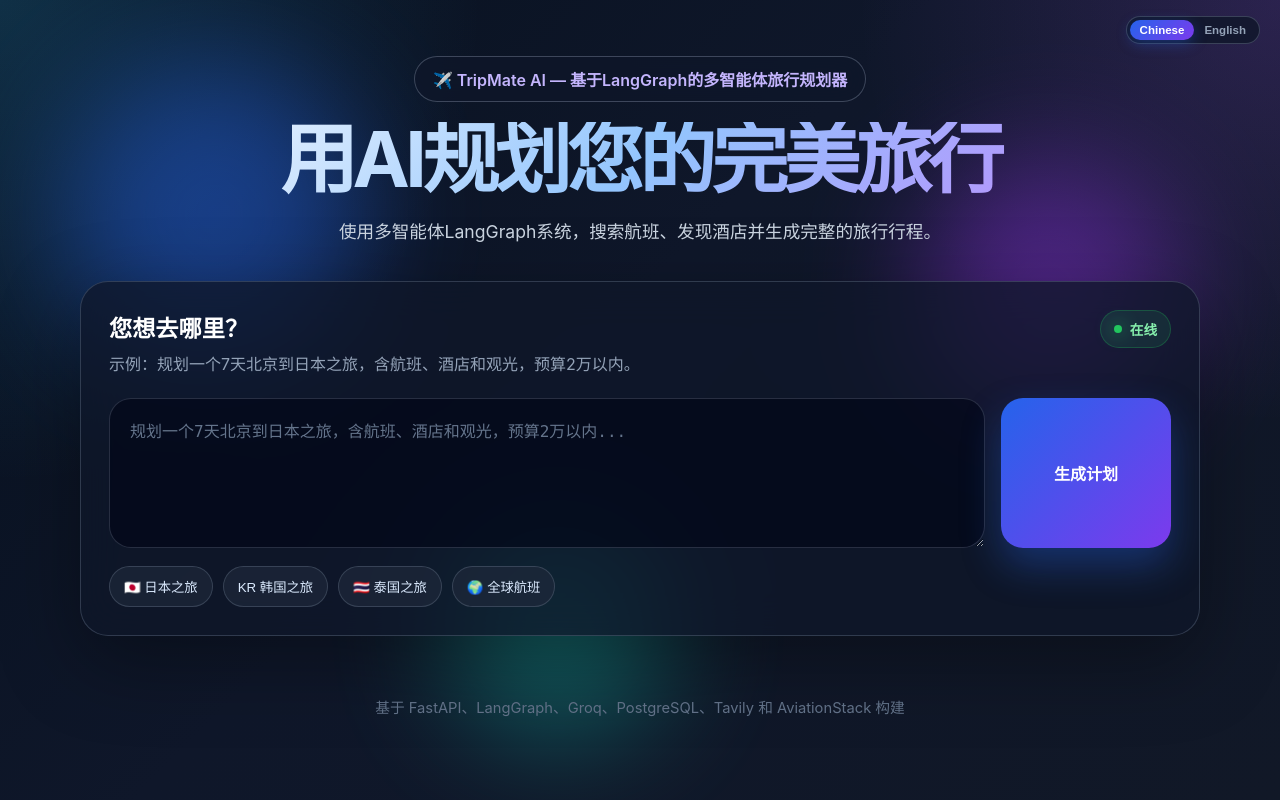
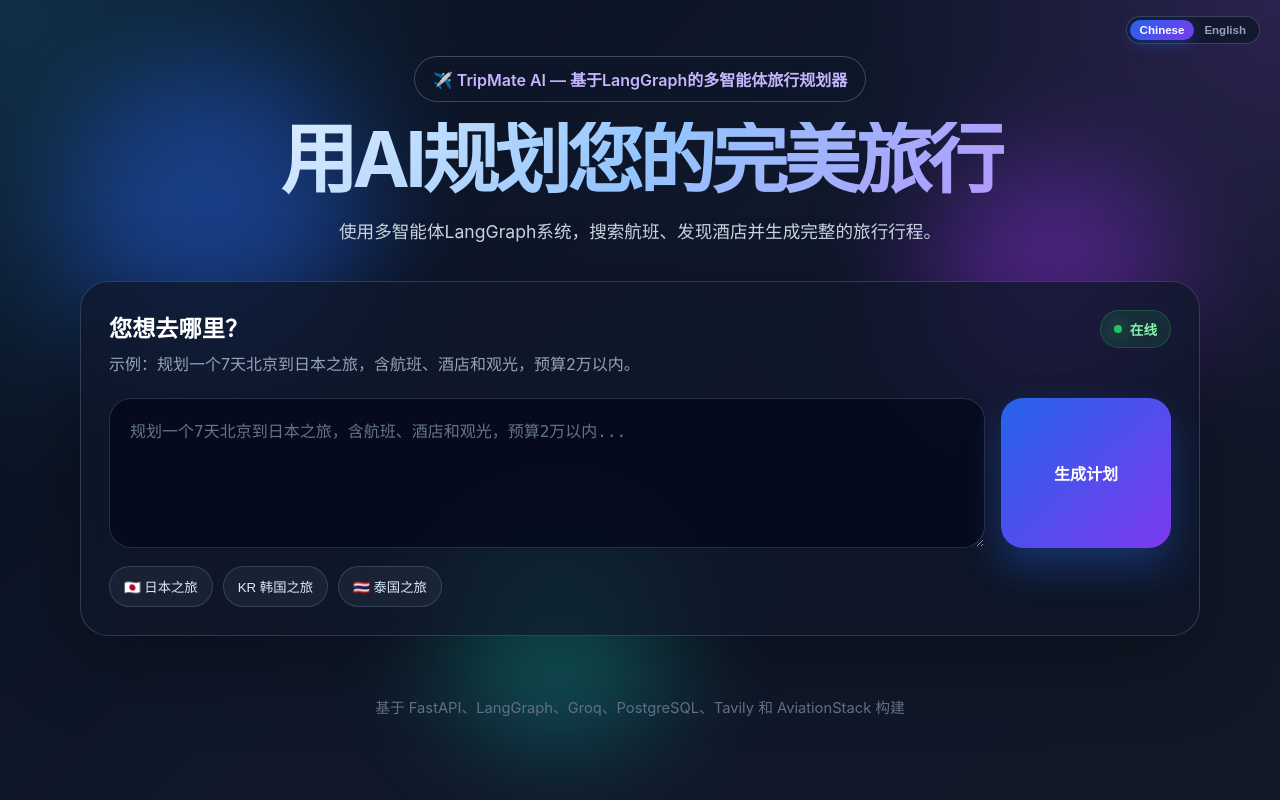
Before and after one commit to majunchi888/TripMate-AI, a FastAPI app: page / in a window 1280 px wide. Run offline with FastAPI, Linux system fonts and the light colour scheme; parts of the project's set-up code (start-up, migrations or seed data) failed here and were passed over; some libraries are stand-ins or nearby versions.

Commit message:
app added

```diff
--- a/static/script.js
+++ b/static/script.js
@@ -17,14 +17,12 @@ const translations = {
     japanTrip: "🇯🇵 Japan Trip",
     dubaiTrip: "🇦🇪 Dubai Trip",
     thailandTrip: "🇹🇭 Thailand Trip",
-    globalFlights: "🌍 Global Flights",
     japanPrompt:
       "Plan a complete 7 days Japan trip from Bangladesh including flights, hotels and sightseeing under 2 lakhs.",
     dubaiPrompt:
       "Plan a 5 days Dubai trip from Dhaka with flights, hotels and sightseeing.",
     thailandPrompt:
       "Plan a 7 days Thailand trip from Bangladesh with budget hotels and sightseeing.",
-    globalPrompt: "Give me all country flight info.",
     resultTitle: "Your AI Travel Plan",
     threadLabel: "Thread ID:",
     copy: "Copy",
@@ -54,12 +52,10 @@ const translations = {
     japanTrip: "🇯🇵 日本之旅",
     dubaiTrip: "KR 韩国之旅",
     thailandTrip: "🇹🇭 泰国之旅",
-    globalFlights: "🌍 全球航班",
     japanPrompt:
       "规划一个7天日本之旅，从北京出发，含航班、酒店和观光，预算2万以内。",
     dubaiPrompt: "规划一个5天韩国之旅，从上海出发，含航班、酒店和观光。",
     thailandPrompt: "规划一个7天泰国之旅，从上海出发，含航班、酒店和观光。",
-    globalPrompt: "给我所有国家航班信息。",
     resultTitle: "您的AI旅行计划",
     threadLabel: "会话ID：",
     copy: "复制",
--- a/templates/index.html
+++ b/templates/index.html
@@ -83,10 +83,6 @@
           <button data-i18n="thailandTrip" data-prompt-key="thailandPrompt">
             🇹🇭 泰国之旅
           </button>
-
-          <button data-i18n="globalFlights" data-prompt-key="globalPrompt">
-            🌍 全球航班
-          </button>
         </div>
       </section>
 
```
